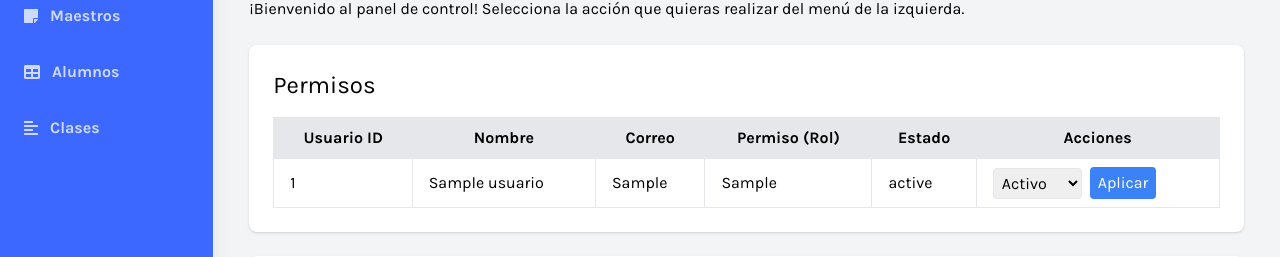
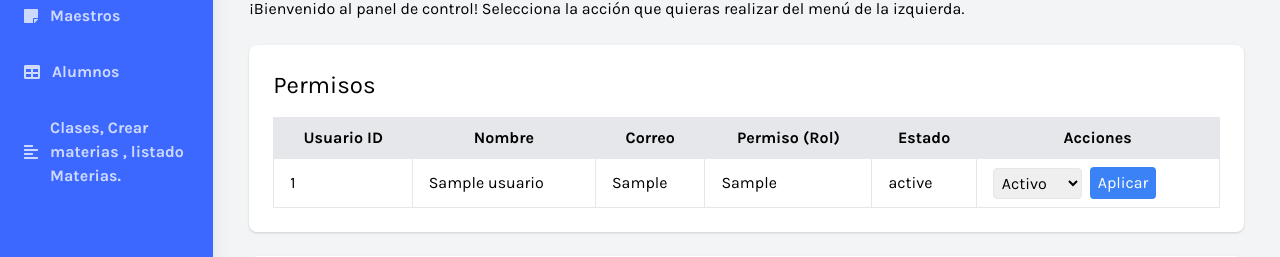
Before and after one commit to rizava810529/proyectoFinalPhp, a PHP site: template src/views/admin/dashboard.php in a window 1280 px wide. Shown: the part 164-421 px from the top of the page. Run offline with PHP 8.4, Linux system fonts and the light colour scheme; the template is opened without the code that fills it: most values are stand-ins (such as "Sample title", 1, 10 or a date in 2020); some libraries are stand-ins or nearby versions.

Commit message:
ajustados menus admi

```diff
--- a/src/views/admin/dashboard.php
+++ b/src/views/admin/dashboard.php
@@ -96,7 +96,7 @@ try {
             </a>
             <a href="#clases" class="flex items-center text-white opacity-75 hover:opacity-100 py-4 pl-6 nav-item">
                 <i class="fas fa-align-left mr-3"></i>
-                Clases
+                Clases, Crear materias , listado Materias.
             </a>
         </nav>
 
```
